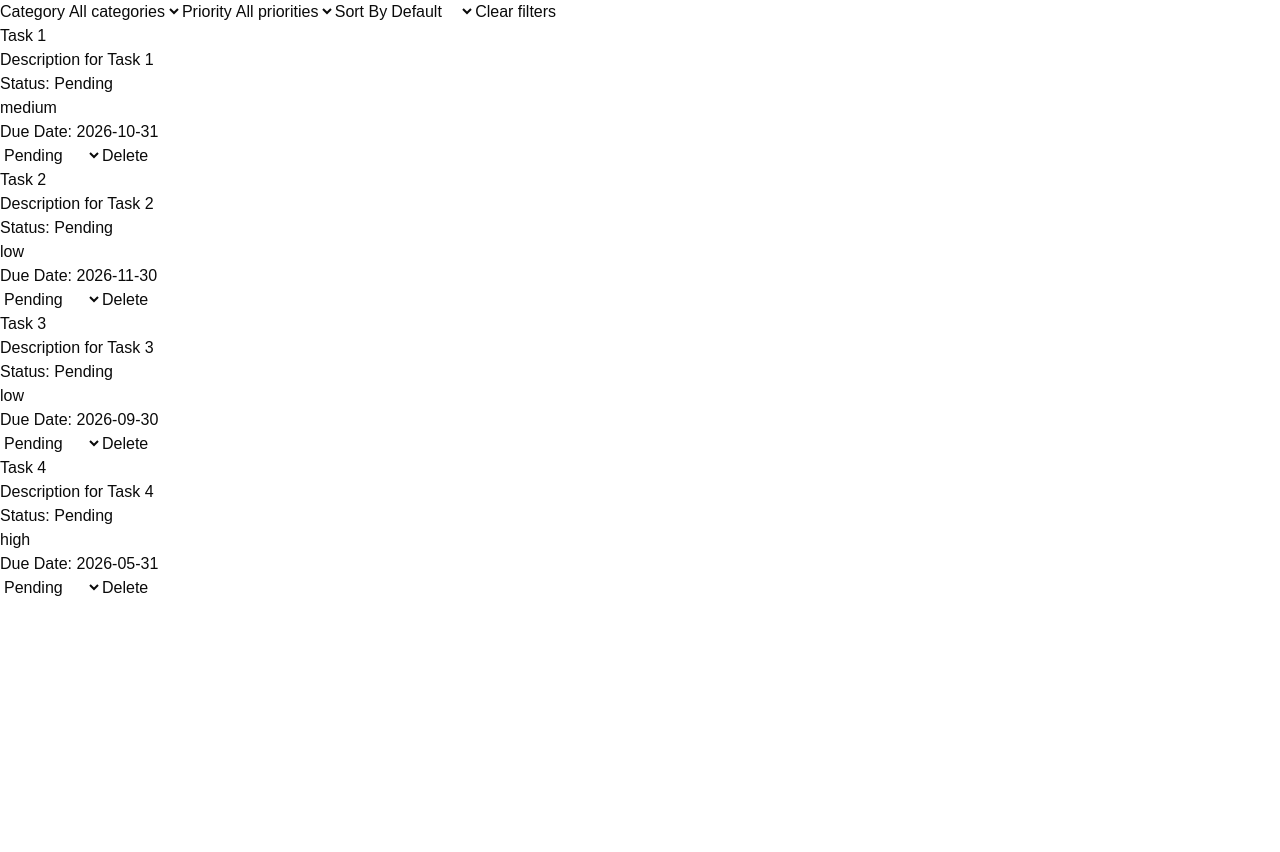
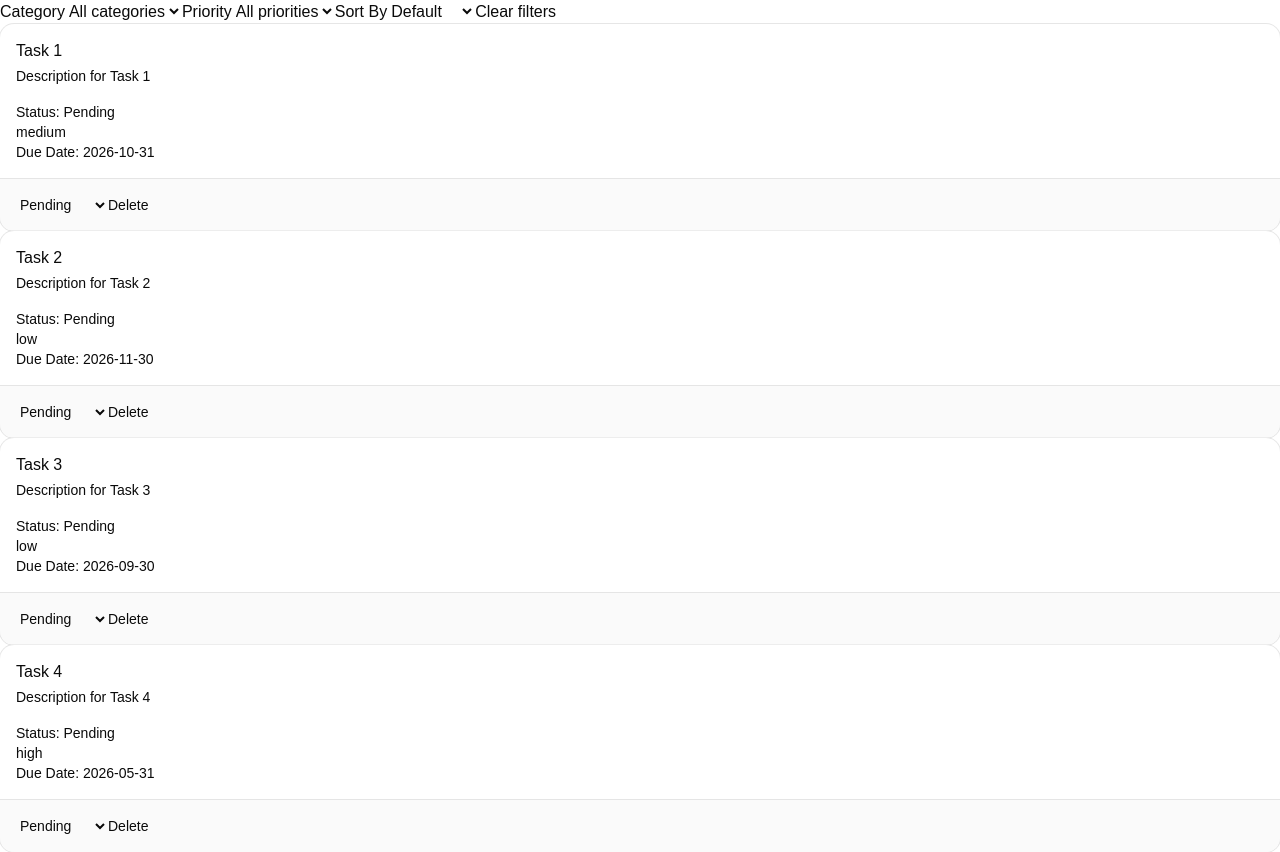
Before and after one commit to Robb-Designs/task-management-system, a React (Vite) app: page / in a window 1280 px wide. Before the commit the page ends 800 px from the top, so only its background shows below. Built offline with nearby package versions, Linux system fonts and the light colour scheme.

Commit message:
TaskItem: refactor component structure to shadcn card components

```diff
--- a/src/components/TaskItem/TaskItem.tsx
+++ b/src/components/TaskItem/TaskItem.tsx
@@ -1,5 +1,12 @@
 import type { TaskItemProps, TaskStatus } from "../types";
-import { Card, CardHeader, CardTitle, CardDescription, CardContent, CardFooter } from "@/components/ui/card";
+import {
+  Card,
+  CardHeader,
+  CardTitle,
+  CardDescription,
+  CardContent,
+  CardFooter,
+} from "@/components/ui/card";
 
 // A mapping from task status values to their display labels.
 //this will be used to show a more user-friendly label for the task status in the UI, instead of showing the raw status value.
@@ -15,17 +22,39 @@ export function TaskItem({ task, onStatusChange, onDelete }: TaskItemProps) {
     task.status !== "completed" && new Date(task.dueDate) < new Date();
 
   return (
-    <div className={`task-item task-item--${task.status}`}>
-      <div className="task-item">
+    <Card className={`task-item task-item--${task.status}`}>
+
+        <CardHeader>
+          <CardTitle>
             {/* Show an "Overdue" badge if the task is overdue and not completed. */}
-        <h3 className={task.status === "completed" ? "task-item-title-completed" : "task-item-title"}>{task.title}</h3>
+            <h3
+              className={
+                task.status === "completed"
+                  ? "task-item-title-completed"
+                  : "task-item-title"
+              }
+            >
+              {task.title}
+            </h3>
+          </CardTitle>
           <p>{task.description}</p>
+        </CardHeader>
+
+        <CardContent>
           <p>Status: {StatusLabel[task.status]}</p>
           {/* Show the priority badge with a class that reflects the priority level (e.g., low, medium, high). */}
-        <span className={`task-item__priority-badge task-item__priority-badge--${task.priority}`}>
+          <span
+            className={`task-item__priority-badge task-item__priority-badge--${task.priority}`}
+          >
             {task.priority}
           </span>
-        <p className={isOverdue ? "text-destructive font-semibold" : ""}>{isOverdue ? "Overdue: " : "Due Date: "}{task.dueDate}</p>
+          <p className={isOverdue ? "text-destructive font-semibold" : ""}>
+            {isOverdue ? "Overdue: " : "Due Date: "}
+            {task.dueDate}
+          </p>
+        </CardContent>
+
+        <CardFooter>
         <select
           value={task.status}
           onChange={(e) =>
@@ -37,7 +66,8 @@ export function TaskItem({ task, onStatusChange, onDelete }: TaskItemProps) {
           <option value="completed">Completed</option>
         </select>
         <button onClick={() => onDelete(task.id)}>Delete</button>
-      </div>
-    </div>
+        </CardFooter>
+
+    </Card>
   );
 }
```
Lines whose indentation alone changed are shown as unchanged.
